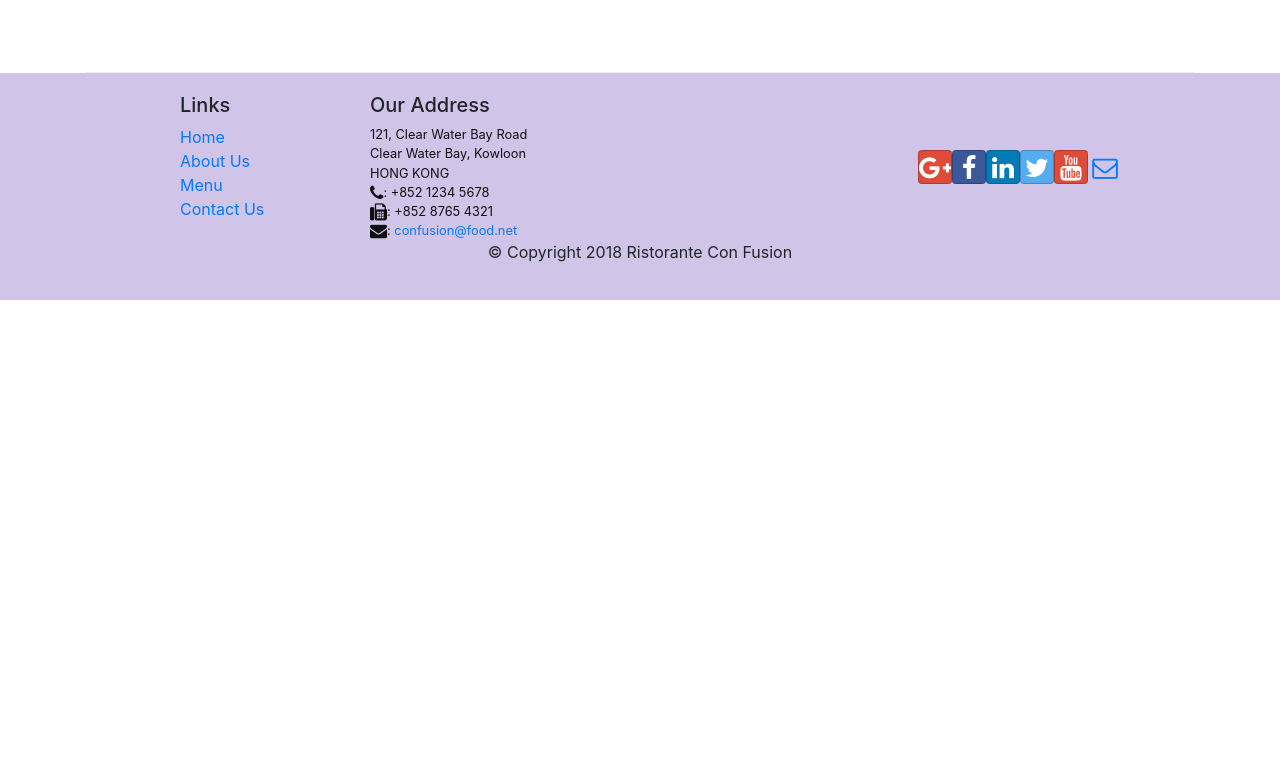
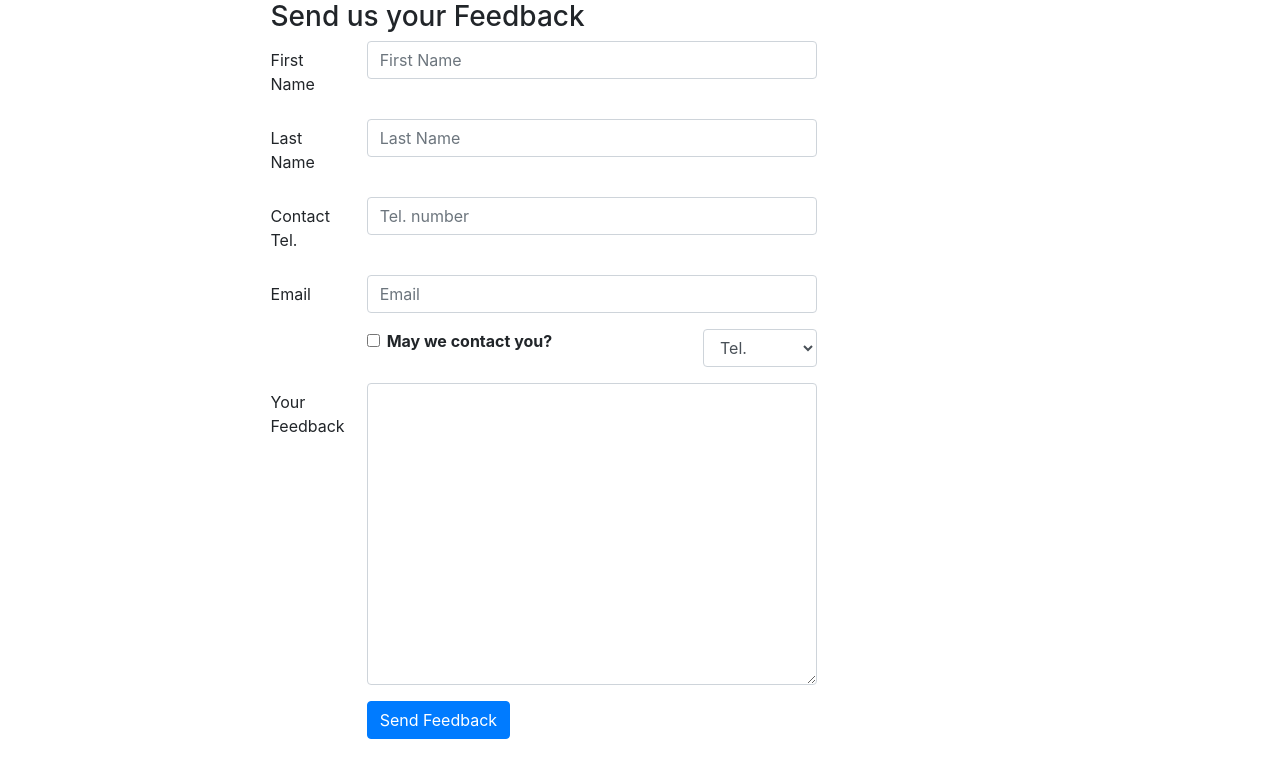
Before and after one commit to shahaj90/react-confusion, a React (Create React App) app: page /contactus in a window 1280 px wide. Shown: the part 799-1580 px from the top of the page. Before the commit the page ends 1099 px from the top, so only its background shows below. Built offline with nearby package versions, Linux system fonts and the light colour scheme.

Commit message:
Controlled Forms

```diff
--- a/src/components/ContactComponent.js
+++ b/src/components/ContactComponent.js
@@ -1,10 +1,47 @@
-import React from 'react';
-import { Breadcrumb, BreadcrumbItem } from 'reactstrap';
+import React, { Component } from 'react';
+import {
+    Breadcrumb, BreadcrumbItem,
+    Button, Form, FormGroup, Label, Input, Col
+} from 'reactstrap';
 import { Link } from 'react-router-dom';
 
-function Contact(props) {
+class Contact extends Component {
+    constructor(props) {
+        super(props);
+
+        this.state = {
+            firstname: '',
+            lastname: '',
+            telnum: '',
+            email: '',
+            agree: false,
+            contactType: 'Tel.',
+            message: ''
+        };
+
+        this.handleInputChange = this.handleInputChange.bind(this);
+        this.handleSubmit = this.handleSubmit.bind(this);
+
+    }
+
+    handleInputChange(event) {
+        const target = event.target;
+        const value = target.type === 'checkbox' ? target.checked : target.value;
+        const name = target.name;
+        this.setState({
+            [name]: value
+        });
+    }
+
+    handleSubmit(event) {
+        console.log('Current State is: ' + JSON.stringify(this.state));
+        alert('Current State is: ' + JSON.stringify(this.state));
+        event.preventDefault();
+    }
+
+    render() {
         return (
-        <div className="container">
+            <div className="container" >
                 <div className="row">
                     <Breadcrumb>
                         <BreadcrumbItem><Link to="/home">Home</Link></BreadcrumbItem>
@@ -36,13 +73,96 @@
                     <div className="col-12 col-sm-11 offset-sm-1">
                         <div className="btn-group" role="group">
                             <a role="button" className="btn btn-primary" href="tel:+85212345678"><i className="fa fa-phone"></i> Call</a>
-                        <a role="button" className="btn btn-info"><i className="fa fa-skype"></i> Skype</a>
+                            <a role="button" className="btn btn-info" href="/#"><i className="fa fa-skype"></i> Skype</a>
                             <a role="button" className="btn btn-success" href="mailto:confusion@food.net"><i className="fa fa-envelope-o"></i> Email</a>
+                        </div>
+                    </div>
+                    <div className="row row-content">
+                        <div className="col-12">
+                            <h3>Send us your Feedback</h3>
+                        </div>
+                        <div className="col-12 col-md-9">
+                            <Form onSubmit={this.handleSubmit}>
+                                <FormGroup row>
+                                    <Label htmlFor="firstname" md={2}>First Name</Label>
+                                    <Col md={10}>
+                                        <Input type="text" id="firstname" name="firstname"
+                                            placeholder="First Name"
+                                            value={this.state.firstname}
+                                            onChange={this.handleInputChange} />
+                                    </Col>
+                                </FormGroup>
+                                <FormGroup row>
+                                    <Label htmlFor="lastname" md={2}>Last Name</Label>
+                                    <Col md={10}>
+                                        <Input type="text" id="lastname" name="lastname"
+                                            placeholder="Last Name"
+                                            value={this.state.lastname}
+                                            onChange={this.handleInputChange} />
+                                    </Col>
+                                </FormGroup>
+                                <FormGroup row>
+                                    <Label htmlFor="telnum" md={2}>Contact Tel.</Label>
+                                    <Col md={10}>
+                                        <Input type="tel" id="telnum" name="telnum"
+                                            placeholder="Tel. number"
+                                            value={this.state.telnum}
+                                            onChange={this.handleInputChange} />
+                                    </Col>
+                                </FormGroup>
+                                <FormGroup row>
+                                    <Label htmlFor="email" md={2}>Email</Label>
+                                    <Col md={10}>
+                                        <Input type="email" id="email" name="email"
+                                            placeholder="Email"
+                                            value={this.state.email}
+                                            onChange={this.handleInputChange} />
+                                    </Col>
+                                </FormGroup>
+                                <FormGroup row>
+                                    <Col md={{ size: 6, offset: 2 }}>
+                                        <FormGroup check>
+                                            <Label check>
+                                                <Input type="checkbox"
+                                                    name="agree"
+                                                    checked={this.state.agree}
+                                                    onChange={this.handleInputChange} /> {' '}
+                                                <strong>May we contact you?</strong>
+                                            </Label>
+                                        </FormGroup>
+                                    </Col>
+                                    <Col md={{ size: 3, offset: 1 }}>
+                                        <Input type="select" name="contactType"
+                                            value={this.state.contactType}
+                                            onChange={this.handleInputChange}>
+                                            <option>Tel.</option>
+                                            <option>Email</option>
+                                        </Input>
+                                    </Col>
+                                </FormGroup>
+                                <FormGroup row>
+                                    <Label htmlFor="message" md={2}>Your Feedback</Label>
+                                    <Col md={10}>
+                                        <Input type="textarea" id="message" name="message"
+                                            rows="12"
+                                            value={this.state.message}
+                                            onChange={this.handleInputChange}></Input>
+                                    </Col>
+                                </FormGroup>
+                                <FormGroup row>
+                                    <Col md={{ size: 10, offset: 2 }}>
+                                        <Button type="submit" color="primary">
+                                            Send Feedback
+                                    </Button>
+                                    </Col>
+                                </FormGroup>
+                            </Form>
                         </div>
                     </div>
                 </div>
             </div>
-    );
+        )
+    }
 }
 
 export default Contact;
--- a/src/components/DishdetailComponent.js
+++ b/src/components/DishdetailComponent.js
@@ -1,4 +1,4 @@
-import React, { Component } from "react";
+import React from "react";
 import {
   Card, CardImg, CardText, CardBody,
   CardTitle, Breadcrumb, BreadcrumbItem
--- a/src/components/MenuComponent.js
+++ b/src/components/MenuComponent.js
@@ -1,4 +1,4 @@
-import React, { Component } from "react";
+import React from "react";
 import {
   Card, CardImg, CardImgOverlay,
   CardTitle, Breadcrumb, BreadcrumbItem
```
Lines whose indentation alone changed are shown as unchanged.
